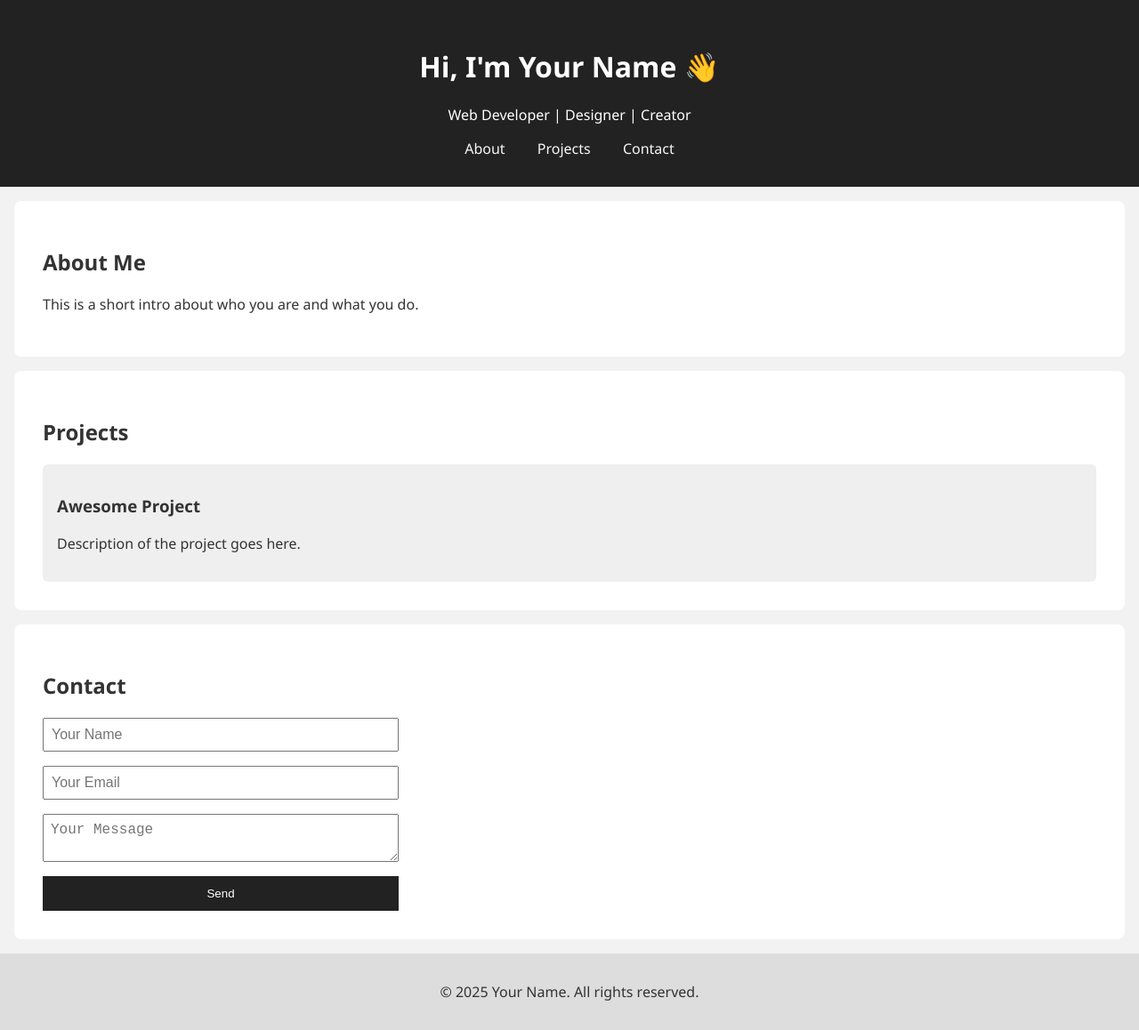
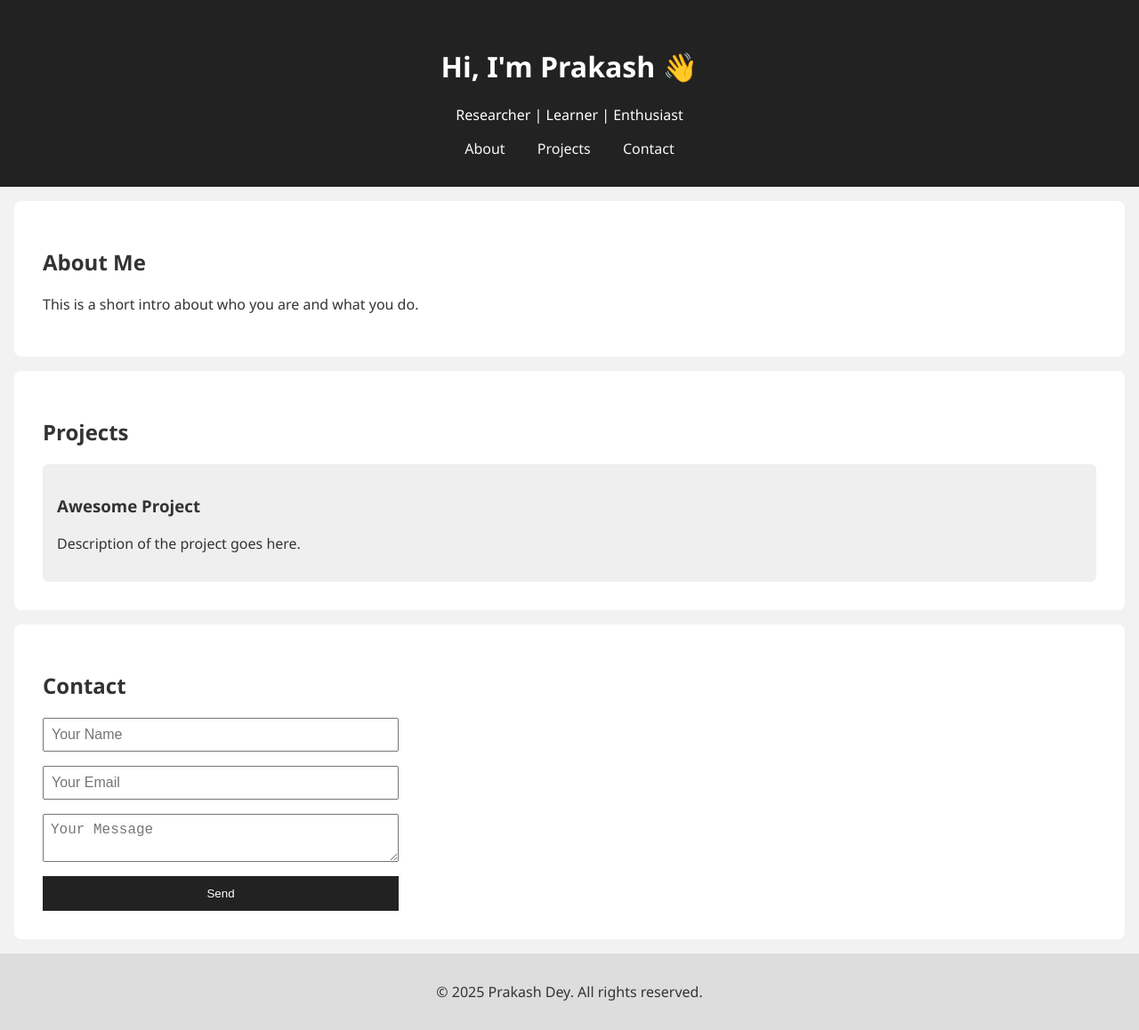
Before and after one commit to physics-coder99/example.github.io, a plain HTML site: page index.html in a window 1280 px wide. Shown: the whole page at 89% size. Drawn offline with Linux system fonts and the light colour scheme.

Commit message:
Info Updated

```diff
--- a/index.html
+++ b/index.html
@@ -8,8 +8,8 @@
 </head>
 <body>
   <header>
-    <h1>Hi, I'm Your Name 👋</h1>
-    <p>Web Developer | Designer | Creator</p>
+    <h1>Hi, I'm Prakash 👋</h1>
+    <p>Researcher | Learner | Enthusiast</p>
     <nav>
       <a href="#about">About</a>
       <a href="#projects">Projects</a>
@@ -41,7 +41,7 @@
   </section>
 
   <footer>
-    <p>© 2025 Your Name. All rights reserved.</p>
+    <p>© 2025 Prakash Dey. All rights reserved.</p>
   </footer>
 
   <script src="script.js"></script>
```
